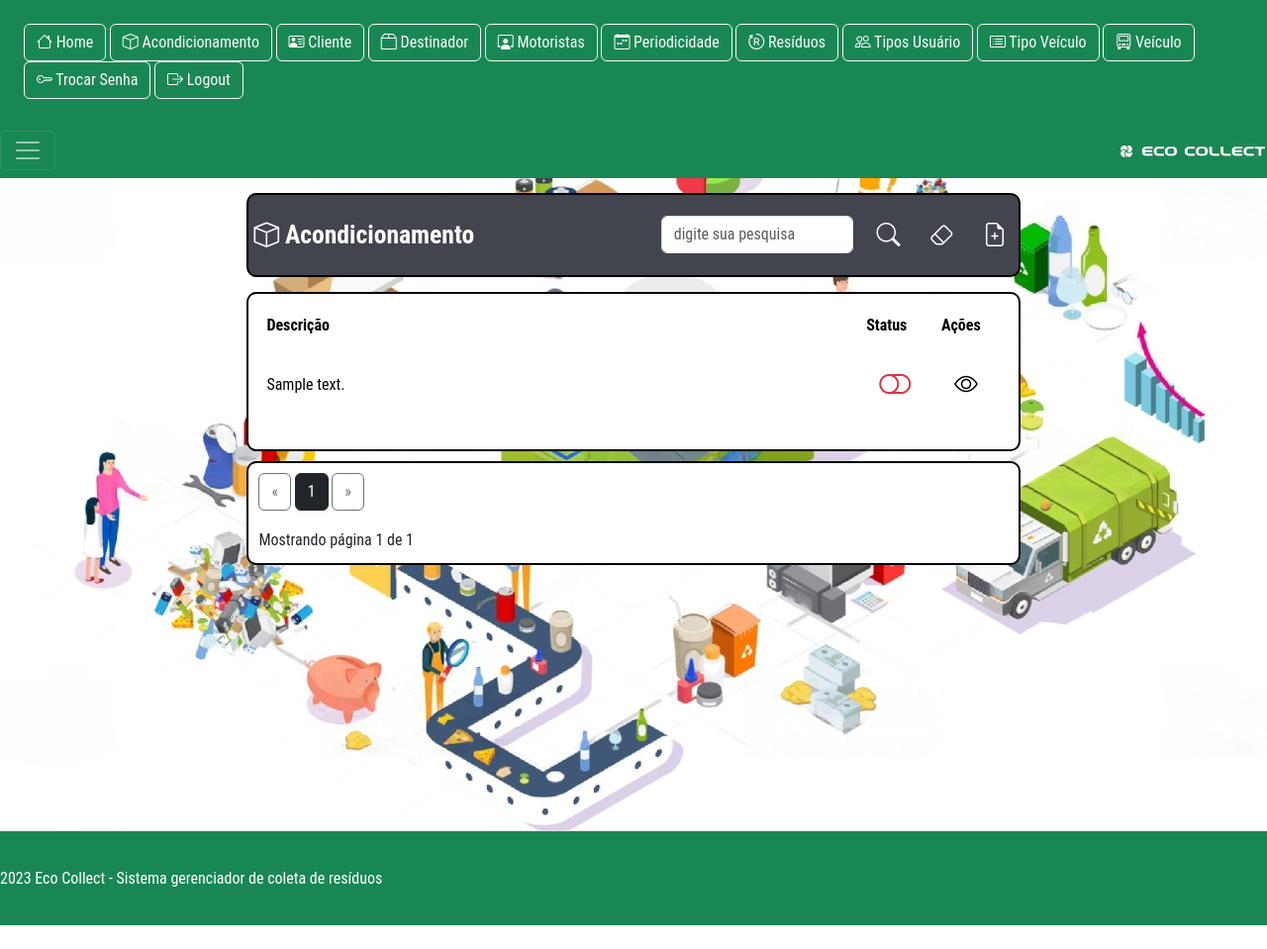
After one commit to Douglaxz/EcoCollect, a Flask app: page /acondicionamento in a window 1280 px wide, after a click that opens the changed part. The commit adds this page. Shown: the whole page at 99% size. Run offline with Flask 2, Linux system fonts and the light colour scheme; the visitor is signed in with stand-in values (Sample User, id 1); tables that the repository leaves empty hold one stand-in row (values such as "Sample post"); parts of the project's set-up code (start-up, migrations or seed data) failed here and were passed over; some libraries are stand-ins or nearby versions.

Commit message:
acondicionamento

```diff
--- /dev/null
+++ b/templates/acondicionamento.html
@@ -0,0 +1,89 @@
+{% extends "template.html"%}
+{% block conteudo %}
+<form method="post" action="{{ url_for('acondicionamento') }}" enctype="multipart/form-data" id="formulario">
+<!-- barra de navegação para desktop/notebook -->
+<div class="boxtitulocombusca">
+    <div class="box_titulo"><i class="bi bi-box" data-toggle="tooltip" data-placement="right"></i> {{ titulo }}</div>
+    <div class="box_busca">{{form.pesquisa(class="form-control")}}</div>
+    <div class="box_botoes"><a class="btn btn_titulo" href="#" onclick="myFunction()"><i class="bi bi-search" style="font-size:1.5rem; color:white;"></i></a></div>
+    <div class="box_botoes"><a class="btn btn_titulo" href="{{url_for('acondicionamento')}}"><i class="bi bi-eraser" style="font-size:1.5rem; color:white;"></i></a></div>
+    <div class="box_botoes"><a class="btn btn_titulo" href="{{url_for('novoAcondicionamento')}}"><i class="bi bi-file-earmark-plus" style="font-size:1.5rem; color:white;"></i></a></div>
+</div>
+<!-- final -->
+<!-- barra de navegação para mobile -->
+<div class="boxtitulocombusca_responsivo">
+  <div class="box_organizadora">
+    <div class="box_titulo"><i class="bi bi-bootstrap-reboot" data-toggle="tooltip" data-placement="right"></i> {{ titulo }}</div>
+    <div class="box_botoes"><a class="btn btn_titulo" href="#" onclick="myFunction()"><i class="bi bi-search" style="font-size:1.5rem; color:white;"></i></a></div>
+    <div class="box_botoes"><a class="btn btn_titulo" href="{{url_for('acondicionamento')}}"><i class="bi bi-eraser" style="font-size:1.5rem; color:white;"></i></a></div>
+    <div class="box_botoes"><a class="btn btn_titulo" href="{{url_for('novoAcondicionamento')}}"><i class="bi bi-file-earmark-plus" style="font-size:1.5rem; color:white;"></i></a></div>
+   </div>
+  <div class="container input-group">{{form.pesquisa_responsiva(class="busca__input")}}</div>
+</div>
+<!-- final -->
+</form>
+<!-- mostrar dados -->
+<div class="boxcentral">
+  <table class="table table-bordered table-responsiv table-hover">
+      <thead>
+          <tr>
+            <th width="80%">Descrição</th>
+            <th width="10%">Status</th>
+            <th width="10%">Ações</th>
+          </tr>
+      </thead>
+      <tbody>
+          {% for acondicionamento in acondicionamentos.items %}
+          <tr>
+              <td class="text-left">{{ acondicionamento.desc_acondicionamento }}</td>
+              <td class="text-left">
+                {% if acondicionamento.status_acondicionamento == 0: %}
+                <i class="btn bi bi-toggle-on text-success" style="font-size:2rem; color:white;">
+                {% else %}
+                <i class="btn bi bi-toggle-off text-danger" style="font-size:2rem; color:white;">
+                {% endif %}
+              <td>
+                <a class="btn" href="{{url_for('visualizarAcondicionamento',id=acondicionamento.cod_acondicionamento)}}"><i class="bi bi-eye" style="font-size:1.5rem; color:black;"></i></a>
+            </td>
+          </tr>
+          {% endfor %}
+      </tbody>
+  </table>
+</div>
+<!-- navegação entre as páginas -->
+<div class="boxcentral">
+  <!-- paginação links-->
+  <div class="text-right">
+    <a href="{{ url_for('acondicionamento', page=acondicionamentos.prev_num) }}"
+      class="btn btn-outline-dark
+      {% if acondicionamentos.page == 1 %}disabled{% endif %}">
+        &laquo;
+    </a>
+  <!-- Loop through the number of pages to display a link for each-->
+    {% for page_num in acondicionamentos.iter_pages(left_edge=1, right_edge=1, left_current=1, right_current=2) %}
+  {% if page_num %}
+  <!-- Check for the active page and set the link to "Active"-->
+            {% if acondicionamentos.page == page_num %}
+            <a href="{{ url_for('acondicionamento', page=page_num) }}"
+              class="btn btn-dark">
+                {{ page_num }}
+            </a>
+            {% else %}
+            <a href="{{ url_for('acondicionamento', page=page_num) }}"
+              class="btn btn-outline-dark">
+                {{ page_num }}
+            </a>
+            {% endif %}
+        {% else %}
+            ...
+        {% endif %}
+    {% endfor %}
+    <a href="{{ url_for('acondicionamento', page=acondicionamentos.next_num) }}"
+      class="btn btn-outline-dark
+      {% if acondicionamentos.page == acondicionamentos.pages %}disabled{% endif %}">
+        &raquo;
+    </a>
+  </div>
+  <p class="text-right mt-3">Mostrando página {{ acondicionamentos.page }} de {{ acondicionamentos.pages }}</p>
+</div>
+{% endblock%}
--- a/templates/template.html
+++ b/templates/template.html
@@ -23,18 +23,25 @@
     <div class="collapse" id="navbarToggleExternalContent">
       <div class="bg-success p-4">
         <button type="button" class="btn btn-outline-light bi bi-house" onclick="window.location.href = '/'"> Home</button>
+        <button type="button" class="btn btn-outline-light bi bi-box" onclick="window.location.href = '/acondicionamento'"> Acondicionamento</button>
+        <button type="button" class="btn btn-outline-light bi bi-person-vcard" onclick="window.location.href = '/cliente'"> Cliente</button>
+        <button type="button" class="btn btn-outline-light bi bi-box2" onclick="window.location.href = '/destinador'"> Destinador</button>
+        <button type="button" class="btn btn-outline-light bi bi-person-workspace" onclick="window.location.href = '/motorista'"> Motoristas</button>
+        <button type="button" class="btn btn-outline-light bi bi-calendar-week" onclick="window.location.href = '/residuo'"> Periodicidade</button>
+        <button type="button" class="btn btn-outline-light bi bi-bootstrap-reboot" onclick="window.location.href = '/residuo'"> Resíduos</button>
+
+        <button type="button" class="btn btn-outline-light bi bi-people" onclick="window.location.href = '/tipousuario'"> Tipos Usuário</button>
+        <button type="button" class="btn btn-outline-light bi bi-card-list" onclick="window.location.href = '/tipoveiculo'"> Tipo Veículo</button>
         {% if(session['tipousuario_logado'] == 1)%}
           <button type="button" class="btn btn-outline-light bi bi-person" onclick="window.location.href = '/usuario'"> Usuários</button>
-          <button type="button" class="btn btn-outline-light bi bi-people" onclick="window.location.href = '/tipousuario'"> Tipos Usuário</button>
-          <button type="button" class="btn btn-outline-light bi bi-box2" onclick="window.location.href = '/destinador'"> Destinador</button>
-          <button type="button" class="btn btn-outline-light bi bi-card-list" onclick="window.location.href = '/tipoveiculo'"> Tipo Veículo</button>
-          <button type="button" class="btn btn-outline-light bi bi-truck-front" onclick="window.location.href = '/veiculo'"> Veículo</button>
-          <button type="button" class="btn btn-outline-light bi bi-bootstrap-reboot" onclick="window.location.href = '/residuo'"> Resíduos</button>
-          <button type="button" class="btn btn-outline-light bi bi-person-workspace" onclick="window.location.href = '/motorista'"> Motoristas</button>
-          <button type="button" class="btn btn-outline-light bi bi-person-vcard" onclick="window.location.href = '/cliente'"> Cliente</button>
+        {% endif%}
+        <button type="button" class="btn btn-outline-light bi bi-truck-front" onclick="window.location.href = '/veiculo'"> Veículo</button>
 
 
-        {% endif%}
+
+
+
+
         <button type="button" class="btn btn-outline-light bi bi-key" onclick="window.location.href = '/editarSenhaUsuario'"> Trocar Senha</button>
         <button type="button" class="btn btn-outline-light bi bi-box-arrow-right" onclick="window.location.href = '/logout'"> Logout</button>
       </div>
--- a/views.py
+++ b/views.py
@@ -14,7 +14,9 @@ from models import tb_user,\
     tb_veiculos,\
     tb_motoristas,\
     tb_clientes,\
-    tb_pontoscoleta
+    tb_pontoscoleta,\
+    tb_periodicidade,\
+    tb_acondicionamento
 from helpers import \
     frm_pesquisa, \
     frm_editar_senha,\
@@ -35,7 +37,11 @@ from helpers import \
     frm_editar_cliente,\
     frm_visualizar_cliente,\
     frm_editar_pontocoleta,\
-    frm_visualizar_pontocoleta
+    frm_visualizar_pontocoleta,\
+    frm_editar_acondicionamento,\
+    frm_visualizar_acondicionamento,\
+    frm_editar_periodicidade,\
+    frm_visualizar_periodicidade
 
 
 # ITENS POR PÁGINA
@@ -1309,3 +1315,249 @@ def atualizarPontoColeta():
     else:
         flash('Favor verificar os campos!','danger')
     return redirect(url_for('visualizarPontoColeta', id=request.form['id']))
+
+##################################################################################################################################
+#ACONDICIONAMENTO
+##################################################################################################################################
+
+#---------------------------------------------------------------------------------------------------------------------------------
+#ROTA: acondicionamento
+#FUNÇÃO: listar informações
+#PODE ACESSAR: administrador
+#---------------------------------------------------------------------------------------------------------------------------------
+@app.route('/acondicionamento', methods=['POST','GET'])
+def acondicionamento():
+    if 'usuario_logado' not in session or session['usuario_logado'] == None:
+        flash('Sessão expirou, favor logar novamente','danger')
+        return redirect(url_for('login',proxima=url_for('acondicionamento')))
+    page = request.args.get('page', 1, type=int)
+    form = frm_pesquisa()
+    pesquisa = form.pesquisa.data
+    if pesquisa == "":
+        pesquisa = form.pesquisa_responsiva.data
+
+    if pesquisa == "" or pesquisa == None:
+        acondicionamentos = tb_acondicionamento.query.order_by(tb_acondicionamento.desc_acondicionamento)\
+        .paginate(page=page, per_page=ROWS_PER_PAGE , error_out=False)
+    else:
+        acondicionamentos = tb_acondicionamento.query.order_by(tb_acondicionamento.desc_acondicionamento)\
+        .filter(tb_acondicionamento.desc_acondicionamento.ilike(f'%{pesquisa}%'))\
+        .paginate(page=page, per_page=ROWS_PER_PAGE, error_out=False)
+    return render_template('acondicionamento.html', titulo='Acondicionamento', acondicionamentos=acondicionamentos, form=form)
+
+#---------------------------------------------------------------------------------------------------------------------------------
+#ROTA: novoAcondicionamento
+#FUNÇÃO: formulario de cadastro
+#PODE ACESSAR: administrador
+#---------------------------------------------------------------------------------------------------------------------------------
+@app.route('/novoAcondicionamento')
+def novoAcondicionamento():
+    if 'usuario_logado' not in session or session['usuario_logado'] == None:
+        flash('Sessão expirou, favor logar novamente','danger')
+        return redirect(url_for('login',proxima=url_for('novoAcondicionamento')))
+    form = frm_editar_acondicionamento()
+    return render_template('novoAcondicionamento.html', titulo='Novo Acondicionamento', form=form)
+
+#---------------------------------------------------------------------------------------------------------------------------------
+#ROTA: criarAcondicionamento
+#FUNÇÃO: inclusão no banco de dados
+#PODE ACESSAR: administrador
+#---------------------------------------------------------------------------------------------------------------------------------
+@app.route('/criarAcondicionamento', methods=['POST',])
+def criarAcondicionamento():
+    if 'usuario_logado' not in session or session['usuario_logado'] == None:
+        flash('Sessão expirou, favor logar novamente','danger')
+        return redirect(url_for('login',proxima=url_for('criarAcondicionamento')))
+    form = frm_editar_acondicionamento(request.form)
+    if not form.validate_on_submit():
+        flash('Por favor, preencha todos os dados','danger')
+        return redirect(url_for('criarAcondicionamento'))
+    desc  = form.descricao.data
+    status = form.status.data
+    acondicionamento = tb_acondicionamento.query.filter_by(desc_acondicionamento=desc).first()
+    if acondicionamento:
+        flash ('Acondicionamento já existe','danger')
+        return redirect(url_for('acondicionamento'))
+    novoAcondicionamento = tb_acondicionamento(desc_acondicionamento=desc, status_acondicionamento=status)
+    flash('Acondicionamento criado com sucesso!','success')
+    db.session.add(novoAcondicionamento)
+    db.session.commit()
+    return redirect(url_for('acondicionamento'))
+
+#---------------------------------------------------------------------------------------------------------------------------------
+#ROTA: visualizarAcondicionamento
+#FUNÇÃO: formulario de visualização
+#PODE ACESSAR: administrador
+#---------------------------------------------------------------------------------------------------------------------------------
+@app.route('/visualizarAcondicionamento/<int:id>')
+def visualizarAcondicionamento(id):
+    if 'usuario_logado' not in session or session['usuario_logado'] == None:
+        flash('Sessão expirou, favor logar novamente','danger')
+        return redirect(url_for('login',proxima=url_for('visualizarAcondicionamento')))
+    acondicionamento = tb_acondicionamento.query.filter_by(cod_acondicionamento=id).first()
+    form = frm_visualizar_acondicionamento()
+    form.descricao.data = acondicionamento.desc_acondicionamento
+    form.status.data = acondicionamento.status_acondicionamento
+    return render_template('visualizarAcondicionamento.html', titulo='Visualizar Acondicionamento', id=id, form=form)
+
+#---------------------------------------------------------------------------------------------------------------------------------
+#ROTA: editarAcondicionamento
+##FUNÇÃO: formulario de visualização
+#PODE ACESSAR: administrador
+#---------------------------------------------------------------------------------------------------------------------------------
+@app.route('/editarAcondicionamento/<int:id>')
+def editarAcondicionamento(id):
+    if 'usuario_logado' not in session or session['usuario_logado'] == None:
+        flash('Sessão expirou, favor logar novamente','danger')
+        return redirect(url_for('login',proxima=url_for('editarAcondicionamento')))
+    acondicionamento = tb_acondicionamento.query.filter_by(cod_acondicionamento=id).first()
+    form = frm_editar_acondicionamento()
+    form.descricao.data = acondicionamento.desc_acondicionamento
+    form.status.data = acondicionamento.status_acondicionamento
+    return render_template('editarAcondicionamento.html', titulo='Editar Acondicionamento', id=id, form=form)
+
+#---------------------------------------------------------------------------------------------------------------------------------
+#ROTA: atualizarAcondicionamento
+#FUNÇÃO: alteração no banco de dados
+#PODE ACESSAR: administrador
+#---------------------------------------------------------------------------------------------------------------------------------
+@app.route('/atualizarAcondicionamento', methods=['POST',])
+def atualizarAcondicionamento():
+    if 'usuario_logado' not in session or session['usuario_logado'] == None:
+        flash('Sessão expirou, favor logar novamente','danger')
+        return redirect(url_for('login',proxima=url_for('atualizarAcondicionamento')))
+    form = frm_editar_acondicionamento(request.form)
+    if form.validate_on_submit():
+        id = request.form['id']
+        acondicionamento = tb_acondicionamento.query.filter_by(cod_acondicionamento=request.form['id']).first()
+        acondicionamento.desc_acondicionamento = form.descricao.data
+        acondicionamento.status_acondicionamento = form.status.data
+        db.session.add(acondicionamento)
+        db.session.commit()
+        flash('Acondicionamento atualizado com sucesso!','success')
+    else:
+        flash('Favor verificar os campos!','danger')
+    return redirect(url_for('visualizarAcondicionamento', id=request.form['id']))
+
+##################################################################################################################################
+#PERIODICIDADE
+##################################################################################################################################
+
+#---------------------------------------------------------------------------------------------------------------------------------
+#ROTA: periodicidade
+#FUNÇÃO: listar informações
+#PODE ACESSAR: administrador
+#---------------------------------------------------------------------------------------------------------------------------------
+@app.route('/periodicidade', methods=['POST','GET'])
+def periodicidade():
+    if 'usuario_logado' not in session or session['usuario_logado'] == None:
+        flash('Sessão expirou, favor logar novamente','danger')
+        return redirect(url_for('login',proxima=url_for('periodicidade')))
+    page = request.args.get('page', 1, type=int)
+    form = frm_pesquisa()
+    pesquisa = form.pesquisa.data
+    if pesquisa == "":
+        pesquisa = form.pesquisa_responsiva.data
+
+    if pesquisa == "" or pesquisa == None:
+        periodicidades = tb_periodicidade.query.order_by(tb_periodicidade.desc_periodicidade)\
+        .paginate(page=page, per_page=ROWS_PER_PAGE , error_out=False)
+    else:
+        periodicidades = tb_periodicidade.query.order_by(tb_periodicidade.desc_periodicidade)\
+        .filter(tb_periodicidade.desc_periodicidade.ilike(f'%{pesquisa}%'))\
+        .paginate(page=page, per_page=ROWS_PER_PAGE, error_out=False)
+    return render_template('periodicidade.html', titulo='Periodicidade', periodicidade=periodicidades, form=form)
+
+#---------------------------------------------------------------------------------------------------------------------------------
+#ROTA: novoPeriodicidade
+#FUNÇÃO: formulario de cadastro
+#PODE ACESSAR: administrador
+#---------------------------------------------------------------------------------------------------------------------------------
+@app.route('/novoPeriodicidade')
+def novoPeriodicidade():
+    if 'usuario_logado' not in session or session['usuario_logado'] == None:
+        flash('Sessão expirou, favor logar novamente','danger')
+        return redirect(url_for('login',proxima=url_for('novoPeriodicidade')))
+    form = frm_editar_residuo()
+    return render_template('novoPeriodicidade.html', titulo='Nova Periodicidade', form=form)
+
+#---------------------------------------------------------------------------------------------------------------------------------
+#ROTA: criarPeriodicidade
+#FUNÇÃO: inclusão no banco de dados
+#PODE ACESSAR: administrador
+#---------------------------------------------------------------------------------------------------------------------------------
+@app.route('/criarPeriodicidade', methods=['POST',])
+def criarPeriodicidade():
+    if 'usuario_logado' not in session or session['usuario_logado'] == None:
+        flash('Sessão expirou, favor logar novamente','danger')
+        return redirect(url_for('login',proxima=url_for('criarPeriodicidade')))
+    form = frm_editar_periodicidade(request.form)
+    if not form.validate_on_submit():
+        flash('Por favor, preencha todos os dados','danger')
+        return redirect(url_for('criarPeriodicidade'))
+    desc  = form.descricao.data
+    status = form.status.data
+    periodicidade = tb_periodicidade.query.filter_by(desc_periodicidade=desc).first()
+    if periodicidade:
+        flash ('Periodicidade já existe','danger')
+        return redirect(url_for('periodicidade'))
+    novoPeriodicidade = tb_periodicidade(desc_periodicidade=desc, status_periodicidade=status)
+    flash('Periodicidade criada com sucesso!','success')
+    db.session.add(novoPeriodicidade)
+    db.session.commit()
+    return redirect(url_for('periodicidade'))
+
+#---------------------------------------------------------------------------------------------------------------------------------
+#ROTA: visualizarPeriodicidade
+#FUNÇÃO: formulario de visualização
+#PODE ACESSAR: administrador
+#---------------------------------------------------------------------------------------------------------------------------------
+@app.route('/visualizarPeriodicidade/<int:id>')
+def visualizarPeriodicidade(id):
+    if 'usuario_logado' not in session or session['usuario_logado'] == None:
+        flash('Sessão expirou, favor logar novamente','danger')
+        return redirect(url_for('login',proxima=url_for('visualizarPeriodicidade')))
+    periodicidade = tb_periodicidade.query.filter_by(cod_periodicidade=id).first()
+    form = frm_visualizar_periodicidade()
+    form.descricao.data = periodicidade.desc_periodicidade
+    form.status.data = periodicidade.status_periodicidade
+    return render_template('visualizarPeriodicidade.html', titulo='Visualizar Periodicidade', id=id, form=form)
+
+#---------------------------------------------------------------------------------------------------------------------------------
+#ROTA: editarPeriodicidade
+##FUNÇÃO: formulario de visualização
+#PODE ACESSAR: administrador
+#---------------------------------------------------------------------------------------------------------------------------------
+@app.route('/editarPeriodicidade/<int:id>')
+def editarPeriodicidade(id):
+    if 'usuario_logado' not in session or session['usuario_logado'] == None:
+        flash('Sessão expirou, favor logar novamente','danger')
+        return redirect(url_for('login',proxima=url_for('editarPeriodicidade')))
+    periodicidade = tb_periodicidade.query.filter_by(cod_periodicidade=id).first()
+    form = frm_editar_periodicidade()
+    form.descricao.data = periodicidade.desc_periodicidade
+    form.status.data = periodicidade.status_periodicidade
+    return render_template('editarPeriodicidade.html', titulo='Editar Periodicidade', id=id, form=form)
+
+#---------------------------------------------------------------------------------------------------------------------------------
+#ROTA: atualizarPeriodicidade
+#FUNÇÃO: alteração no banco de dados
+#PODE ACESSAR: administrador
+#---------------------------------------------------------------------------------------------------------------------------------
+@app.route('/atualizarPeriodicidade', methods=['POST',])
+def atualizarPeriodicidade():
+    if 'usuario_logado' not in session or session['usuario_logado'] == None:
+        flash('Sessão expirou, favor logar novamente','danger')
+        return redirect(url_for('login',proxima=url_for('atualizarPeriodicidade')))
+    form = frm_editar_periodicidade(request.form)
+    if form.validate_on_submit():
+        id = request.form['id']
+        periodicidade = tb_periodicidade.query.filter_by(cod_periodicidade=request.form['id']).first()
+        periodicidade.desc_periodicidade = form.descricao.data
+        periodicidade.status_periodicidade = form.status.data
+        db.session.add(periodicidade)
+        db.session.commit()
+        flash('Periodicidade atualizado com sucesso!','success')
+    else:
+        flash('Favor verificar os campos!','danger')
+    return redirect(url_for('visualizarPeriodicidade', id=request.form['id']))
```
Also changed, not shown: helpers.py (+48 -0 lines), models.py (+22 -0 lines), templates/editarAcondicionamento.html (added, +30 -0 lines), templates/novoAcondicionamento.html (added, +26 -0 lines), templates/visualizarAcondicionamento.html (added, +27 -0 lines), templates/visualizarCliente.html (+10 -6 lines), templates/visualizarPontoColeta.html (+9 -0 lines).
